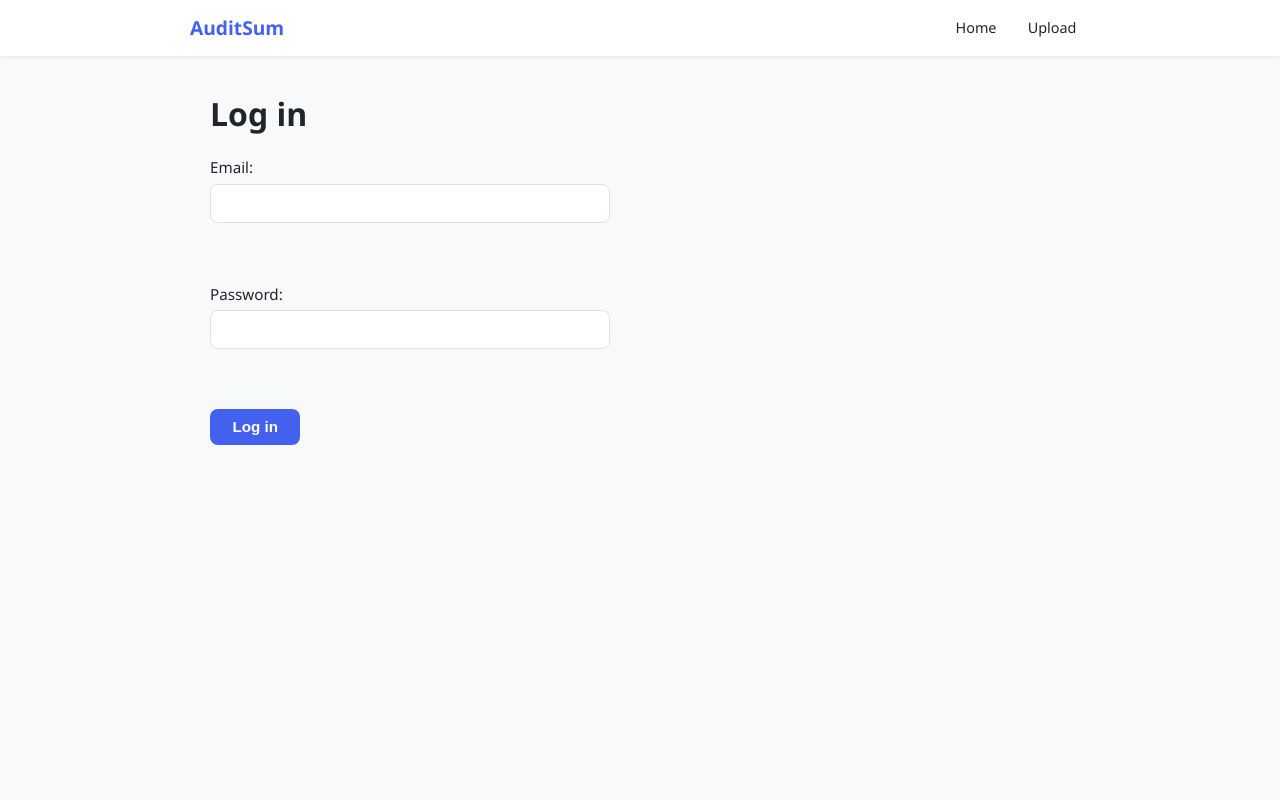
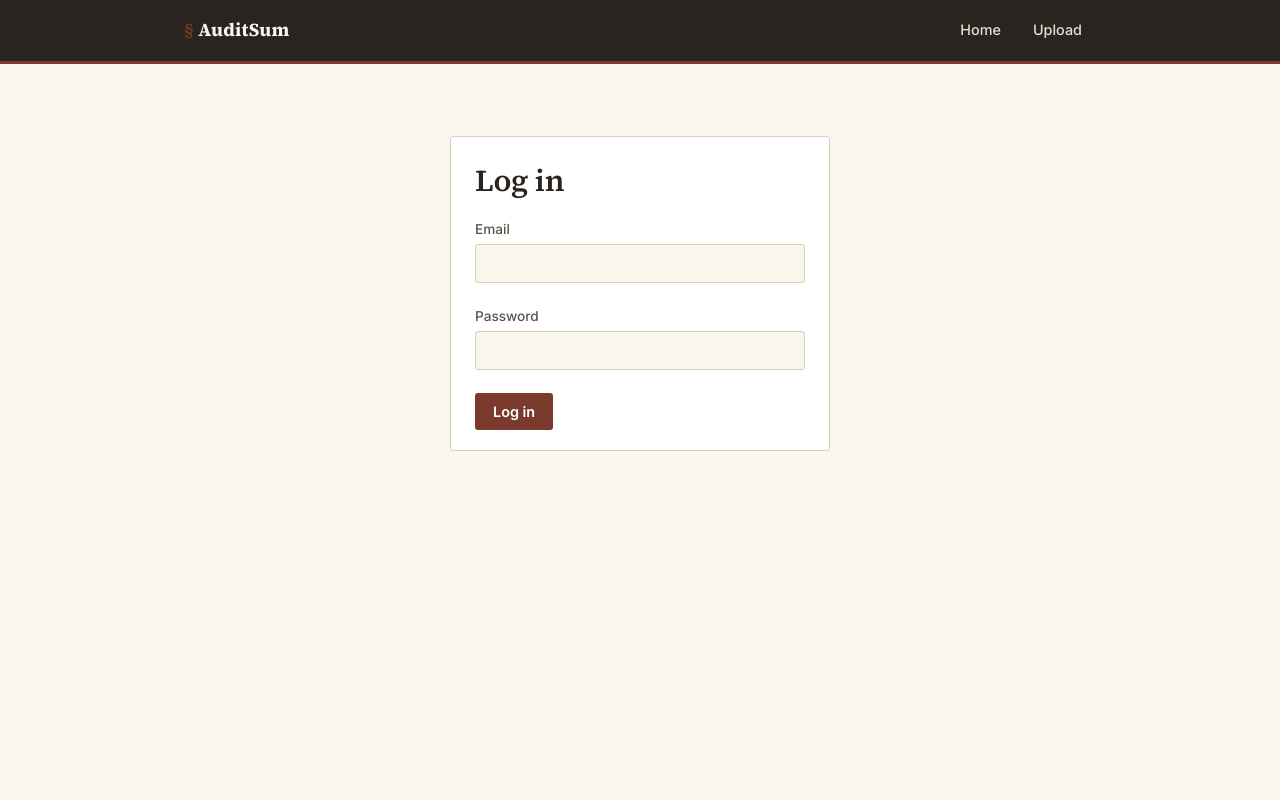
Before and after one commit to aadinathr001/AuditSum, a Python web app: template templates/login.html in a window 1280 px wide. Run offline with Jinja, Linux system fonts and the light colour scheme; the template is opened without the code that fills it, so the values that code supplies are empty.

Commit message:
leger based ui added

```diff
--- a/templates/base.html
+++ b/templates/base.html
@@ -2,280 +2,220 @@
 <html lang="en">
 <head>
 <meta charset="UTF-8">
-    <meta name="viewport" content="width=device-width, initial-scale=1.0">
+<meta name="viewport" content="width=device-width, initial-scale=1">
 <title>AuditSum</title>
+<link rel="preconnect" href="https://fonts.googleapis.com">
+<link rel="preconnect" href="https://fonts.gstatic.com" crossorigin>
+<link href="https://fonts.googleapis.com/css2?family=Source+Serif+4:wght@500;600;700&family=Inter:wght@400;500;600&family=JetBrains+Mono:wght@400;500&display=swap" rel="stylesheet">
 <style>
-        /* ── CSS Custom Properties ── */
   :root {
-            --color-bg: #f8f9fa;
-            --color-surface: #ffffff;
-            --color-text: #212529;
-            --color-text-muted: #6c757d;
-            --color-border: #dee2e6;
-            --color-primary: #4361ee;
-            --color-primary-hover: #3a56d4;
-            --color-allow: #2ecc71;
-            --color-deny: #e74c3c;
-            --color-flag: #f39c12;
-            --color-verified: #27ae60;
-            --color-unverified: #c0392b;
-            --color-nav-bg: #ffffff;
-            --shadow-sm: 0 1px 3px rgba(0,0,0,0.08);
-            --shadow-md: 0 4px 12px rgba(0,0,0,0.1);
-            --radius: 8px;
-            --max-width: 900px;
-            --font-sans: 'Segoe UI', system-ui, -apple-system, sans-serif;
-            --transition: 0.2s ease;
+    --ink: #2A2420;
+    --ink-soft: #5C5248;
+    --paper: #FAF6EE;
+    --paper-raised: #F1EAD9;
+    --rule: #D9CFB8;
+    --accent: #7A3B2E;
+    --accent-dark: #5C2A21;
+    --accent-paper: #F4E6DE;
+    --verified: #3F6B4A;
+    --verified-bg: #E7EFE6;
+    --unverified: #9C3B2E;
+    --unverified-bg: #F6E6E0;
+    --warn: #8A6A1F;
+    --warn-bg: #F3EAD3;
+    --radius: 3px;
+    --font-serif: "Source Serif 4", Georgia, serif;
+    --font-sans: "Inter", system-ui, -apple-system, sans-serif;
+    --font-mono: "JetBrains Mono", ui-monospace, Consolas, monospace;
   }
 
-        /* ── Dark Mode ── */
-        @media (prefers-color-scheme: dark) {
-            :root {
-                --color-bg: #0f1117;
-                --color-surface: #1a1d27;
-                --color-text: #e4e6ea;
-                --color-text-muted: #8b8fa3;
-                --color-border: #2d3040;
-                --color-nav-bg: #1a1d27;
-                --shadow-sm: 0 1px 3px rgba(0,0,0,0.3);
-                --shadow-md: 0 4px 12px rgba(0,0,0,0.4);
-            }
+  * { box-sizing: border-box; }
+
+  body {
+    font-family: var(--font-sans);
+    color: var(--ink);
+    background: var(--paper);
+    margin: 0;
+    line-height: 1.55;
+    font-size: 15px;
+    -webkit-font-smoothing: antialiased;
   }
 
-        /* ── Reset & Base ── */
-        *, *::before, *::after { box-sizing: border-box; margin: 0; padding: 0; }
-        html { font-size: 16px; -webkit-text-size-adjust: 100%; }
-        body {
-            font-family: var(--font-sans);
-            background: var(--color-bg);
-            color: var(--color-text);
-            line-height: 1.6;
-            min-height: 100vh;
+  h1, h2, h3 {
+    font-family: var(--font-serif);
+    font-weight: 600;
+    color: var(--ink);
+    letter-spacing: -0.01em;
+    margin: 0 0 0.5em 0;
   }
 
-        /* ── Navigation ── */
-        .site-nav {
-            background: var(--color-nav-bg);
-            box-shadow: var(--shadow-sm);
-            padding: 0 1rem;
-            position: sticky;
-            top: 0;
-            z-index: 100;
+  h1 { font-size: 1.9rem; }
+  h2 { font-size: 1.25rem; margin-top: 2rem; padding-top: 1.25rem; border-top: 1px solid var(--rule); }
+  h2:first-of-type { margin-top: 1rem; border-top: none; padding-top: 0; }
+
+  a { color: var(--accent); text-decoration: none; }
+  a:hover { text-decoration: underline; }
+
+  code, .mono { font-family: var(--font-mono); font-size: 0.9em; }
+
+  /* ---- Header / Nav ---- */
+  header.site {
+    background: var(--ink);
+    color: var(--paper);
+    padding: 0;
+    border-bottom: 3px solid var(--accent);
   }
-        .nav-inner {
-            max-width: var(--max-width);
+
+  .site-inner {
+    max-width: 960px;
     margin: 0 auto;
+    padding: 0 24px;
     display: flex;
     align-items: center;
     justify-content: space-between;
-            height: 56px;
+    flex-wrap: wrap;
   }
-        .nav-brand {
+
+  .brand {
+    font-family: var(--font-serif);
     font-weight: 700;
-            font-size: 1.2rem;
-            color: var(--color-primary);
-            text-decoration: none;
+    font-size: 1.15rem;
+    color: var(--paper);
+    padding: 16px 0;
+    letter-spacing: 0.01em;
   }
-        .nav-links { display: flex; gap: 0.25rem; }
-        .nav-links a {
-            color: var(--color-text);
-            text-decoration: none;
-            padding: 0.5rem 0.85rem;
-            border-radius: var(--radius);
+  .brand::before { content: "§ "; color: var(--accent); opacity: 0.9; }
+
+  nav.main { display: flex; gap: 4px; }
+  nav.main a {
+    color: #E7DECF;
     font-size: 0.9rem;
     font-weight: 500;
-            transition: background var(--transition), color var(--transition);
+    padding: 10px 14px;
+    border-radius: var(--radius);
+    transition: background 0.15s ease, color 0.15s ease;
   }
-        .nav-links a:hover,
-        .nav-links a:focus-visible {
-            background: var(--color-primary);
-            color: #fff;
-            outline: none;
+  nav.main a:hover { background: rgba(255,255,255,0.08); color: #fff; text-decoration: none; }
+
+  /* ---- Layout ---- */
+  main {
+    max-width: 960px;
+    margin: 0 auto;
+    padding: 32px 24px 64px;
+    animation: rise 0.25s ease;
+  }
+  @keyframes rise { from { opacity: 0; transform: translateY(4px); } to { opacity: 1; transform: translateY(0); } }
+
+  /* ---- Cards / panels ---- */
+  .panel {
+    background: #fff;
+    border: 1px solid var(--rule);
+    border-radius: var(--radius);
+    padding: 20px 24px;
+    margin-bottom: 20px;
   }
 
-        /* Hamburger toggle (hidden on desktop) */
-        .nav-toggle { display: none; background: none; border: none; cursor: pointer; padding: 0.5rem; }
-        .nav-toggle span {
-            display: block;
-            width: 22px;
-            height: 2px;
-            background: var(--color-text);
-            margin: 5px 0;
-            border-radius: 2px;
-            transition: transform var(--transition), opacity var(--transition);
-        }
-
-        /* ── Main Content ── */
-        .main-content {
-            max-width: var(--max-width);
-            margin: 0 auto;
-            padding: 2rem 1.25rem;
-        }
-
-        /* ── Typography ── */
-        h1 { font-size: clamp(1.5rem, 4vw, 2rem); margin-bottom: 0.75rem; font-weight: 700; }
-        h2 { font-size: clamp(1.2rem, 3vw, 1.5rem); margin: 1.5rem 0 0.5rem; font-weight: 600; }
-        p { margin-bottom: 0.75rem; }
-
-        /* ── Status Colors ── */
-        .allow { color: var(--color-allow); font-weight: 600; }
-        .deny { color: var(--color-deny); font-weight: 600; }
-        .flag, .redact { color: var(--color-flag); font-weight: 600; }
-        .verified { color: var(--color-verified); font-weight: 600; }
-        .unverified { color: var(--color-unverified); font-weight: 700; }
-
-        /* ── Tables ── */
-        .table-wrap {
-            overflow-x: auto;
-            -webkit-overflow-scrolling: touch;
-            margin: 1rem 0;
+  /* ---- Forms ---- */
+  label { display: block; font-size: 0.85rem; font-weight: 500; color: var(--ink-soft); margin-bottom: 4px; }
+  input[type=email], input[type=password], input[type=text], input[type=file] {
+    font-family: var(--font-sans);
+    font-size: 0.95rem;
+    padding: 9px 12px;
+    border: 1px solid var(--rule);
     border-radius: var(--radius);
-            box-shadow: var(--shadow-sm);
-        }
-        table {
-            border-collapse: collapse;
+    background: var(--paper);
+    color: var(--ink);
     width: 100%;
-            min-width: 400px;
-            background: var(--color-surface);
-        }
-        th {
-            background: var(--color-primary);
-            color: #fff;
-            font-weight: 600;
-            font-size: 0.85rem;
-            text-transform: uppercase;
-            letter-spacing: 0.03em;
-        }
-        td, th {
-            padding: 0.65rem 0.85rem;
-            text-align: left;
-            border-bottom: 1px solid var(--color-border);
-            white-space: nowrap;
-        }
-        tbody tr:hover { background: rgba(67, 97, 238, 0.04); }
-
-        /* ── Forms ── */
-        form { margin: 1rem 0; }
-        label {
-            display: block;
-            margin-bottom: 0.5rem;
-            font-weight: 500;
-            font-size: 0.95rem;
-        }
-        input[type="email"],
-        input[type="password"],
-        input[type="text"],
-        input[type="file"] {
-            display: block;
-            width: 100%;
-            max-width: 400px;
-            padding: 0.6rem 0.85rem;
-            border: 1px solid var(--color-border);
-            border-radius: var(--radius);
-            font-size: 1rem;
-            background: var(--color-surface);
-            color: var(--color-text);
-            transition: border-color var(--transition), box-shadow var(--transition);
-            margin-top: 0.25rem;
+    max-width: 360px;
+    transition: border-color 0.15s ease, box-shadow 0.15s ease;
   }
   input:focus {
     outline: none;
-            border-color: var(--color-primary);
-            box-shadow: 0 0 0 3px rgba(67, 97, 238, 0.15);
+    border-color: var(--accent);
+    box-shadow: 0 0 0 3px var(--accent-paper);
   }
+
+  /* ---- Buttons ---- */
   button, .btn {
-            display: inline-block;
-            padding: 0.6rem 1.4rem;
-            background: var(--color-primary);
+    font-family: var(--font-sans);
+    font-weight: 600;
+    font-size: 0.9rem;
+    background: var(--accent);
     color: #fff;
     border: none;
+    padding: 10px 18px;
     border-radius: var(--radius);
-            font-size: 0.95rem;
-            font-weight: 600;
     cursor: pointer;
-            transition: background var(--transition), transform var(--transition), box-shadow var(--transition);
+    transition: background 0.15s ease, transform 0.1s ease;
   }
-        button:hover, .btn:hover {
-            background: var(--color-primary-hover);
-            transform: translateY(-1px);
-            box-shadow: var(--shadow-md);
-        }
+  button:hover, .btn:hover { background: var(--accent-dark); transform: translateY(-1px); }
   button:active, .btn:active { transform: translateY(0); }
-
-        /* ── Cards ── */
-        .card {
-            background: var(--color-surface);
-            border-radius: var(--radius);
-            padding: 1.25rem;
-            box-shadow: var(--shadow-sm);
-            margin-bottom: 1rem;
+  button:focus-visible, a:focus-visible, input:focus-visible {
+    outline: 2px solid var(--accent); outline-offset: 2px;
   }
 
-        /* ── Lists ── */
-        ul { padding-left: 1.25rem; margin: 0.5rem 0; }
-        li { margin-bottom: 0.5rem; }
-        small { color: var(--color-text-muted); }
+  .btn-danger { background: var(--unverified); }
+  .btn-danger:hover { background: #7a2e22; }
 
-        /* ── Links ── */
-        a { color: var(--color-primary); text-decoration: none; transition: color var(--transition); }
-        a:hover { color: var(--color-primary-hover); text-decoration: underline; }
+  /* ---- Tables (ledger style) ---- */
+  table { border-collapse: collapse; width: 100%; font-size: 0.88rem; }
+  th {
+    font-family: var(--font-sans);
+    font-weight: 600;
+    text-align: left;
+    font-size: 0.75rem;
+    text-transform: uppercase;
+    letter-spacing: 0.04em;
+    color: var(--ink-soft);
+    border-bottom: 2px solid var(--ink);
+    padding: 8px 10px;
+  }
+  td { padding: 8px 10px; border-bottom: 1px solid var(--rule); vertical-align: top; }
+  tr:hover td { background: var(--paper-raised); }
 
-        /* ── Error messages ── */
-        .error-msg { color: var(--color-deny); font-weight: 600; margin: 0.5rem 0; }
+  /* ---- Status tags ---- */
+  .tag {
+    display: inline-block;
+    font-size: 0.75rem;
+    font-weight: 600;
+    padding: 2px 8px;
+    border-radius: var(--radius);
+    border-left: 3px solid currentColor;
+  }
+  .allow, .verified { color: var(--verified); background: var(--verified-bg); }
+  .deny, .unverified { color: var(--unverified); background: var(--unverified-bg); }
+  .flag, .redact, .pending_approval { color: var(--warn); background: var(--warn-bg); }
+  td.allow, td.deny, td.flag, td.redact, td.verified, td.unverified,
+  td.uploaded, td.denied, td.content_deleted {
+    font-weight: 600;
+  }
+  td.allow::before, td.deny::before, td.flag::before, td.redact::before { content: none; }
 
-        /* ── Separator ── */
-        hr {
-            border: none;
-            border-top: 1px solid var(--color-border);
-            margin: 1.5rem 0;
+  /* make outcome/status table cells read as tags */
+  td.allow, td.verified { color: var(--verified); }
+  td.deny, td.unverified, td.denied { color: var(--unverified); }
+  td.flag, td.redact, td.pending_approval { color: var(--warn); }
+
+  /* ---- Notices ---- */
+  .notice {
+    padding: 11px 16px;
+    border-radius: var(--radius);
+    font-size: 0.9rem;
+    margin-bottom: 16px;
+    border-left: 3px solid;
   }
+  .notice-info { background: var(--warn-bg); border-color: var(--warn); color: #5c4813; }
+  .notice-error { background: var(--unverified-bg); border-color: var(--unverified); color: var(--unverified); }
+  .notice-success { background: var(--verified-bg); border-color: var(--verified); color: var(--verified); }
 
-        /* ══════════════════════════════
-           Responsive Breakpoints
-           ══════════════════════════════ */
-
-        /* ── Mobile: ≤ 600px ── */
-        @media (max-width: 600px) {
-            .nav-toggle { display: block; }
-            .nav-links {
-                display: none;
-                flex-direction: column;
-                position: absolute;
-                top: 56px;
-                left: 0;
-                right: 0;
-                background: var(--color-nav-bg);
-                box-shadow: var(--shadow-md);
-                padding: 0.5rem 0;
-            }
-            .nav-links.open { display: flex; }
-            .nav-links a {
-                padding: 0.75rem 1.25rem;
-                border-radius: 0;
-                font-size: 1rem;
-            }
-            .main-content { padding: 1.25rem 1rem; }
-            td, th { padding: 0.5rem 0.6rem; font-size: 0.85rem; }
-            input[type="email"],
-            input[type="password"],
-            input[type="text"],
-            input[type="file"] { max-width: 100%; }
-        }
-
-        /* ── Tablet: 601px–900px ── */
-        @media (min-width: 601px) and (max-width: 900px) {
-            .main-content { padding: 1.5rem 1.25rem; }
-        }
+  small { color: var(--ink-soft); }
 </style>
 </head>
 <body>
-    <nav class="site-nav">
-        <div class="nav-inner">
-            <a href="/ui/" class="nav-brand">AuditSum</a>
-            <button class="nav-toggle" aria-label="Toggle navigation" onclick="document.querySelector('.nav-links').classList.toggle('open')">
-                <span></span><span></span><span></span>
-            </button>
-            <div class="nav-links">
+<header class="site">
+  <div class="site-inner">
+    <span class="brand">AuditSum</span>
+    <nav class="main">
       <a href="/ui/">Home</a>
       <a href="/ui/upload">Upload</a>
       {% set role = get_session_role(request) %}
@@ -285,10 +225,10 @@
       {% if role == "admin" %}
       <a href="/ui/admin">Admin</a>
       {% endif %}
+    </nav>
   </div>
-        </div>
-    </nav>
-    <main class="main-content">
+</header>
+<main>
 {% block content %}{% endblock %}
 </main>
 </body>
--- a/templates/login.html
+++ b/templates/login.html
@@ -1,11 +1,15 @@
 {% extends "base.html" %}
 {% block content %}
+<div class="panel" style="max-width:380px; margin:40px auto;">
 <h1>Log in</h1>
-{% if message %}<p style="color:#b8860b; background:#fff8e1; padding:10px; border-radius:4px;">{{ message }}</p>{% endif %}
-{% if error %}<p style="color:red">{{ error }}</p>{% endif %}
+{% if message %}<p class="notice notice-info">{{ message }}</p>{% endif %}
+{% if error %}<p class="notice notice-error">{{ error }}</p>{% endif %}
 <form method="post" action="/ui/login">
-    <label>Email: <input type="email" name="email" required></label><br><br>
-    <label>Password: <input type="password" name="password" required></label><br><br>
+    <label>Email</label>
+    <input type="email" name="email" required><br><br>
+    <label>Password</label>
+    <input type="password" name="password" required><br><br>
     <button type="submit">Log in</button>
 </form>
+</div>
 {% endblock %}
```
Also changed, not shown: templates/reset.html (+5 -4 lines). Lines whose indentation alone changed are shown as unchanged.
